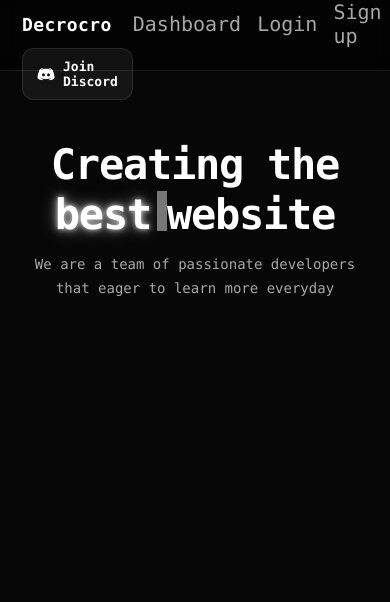
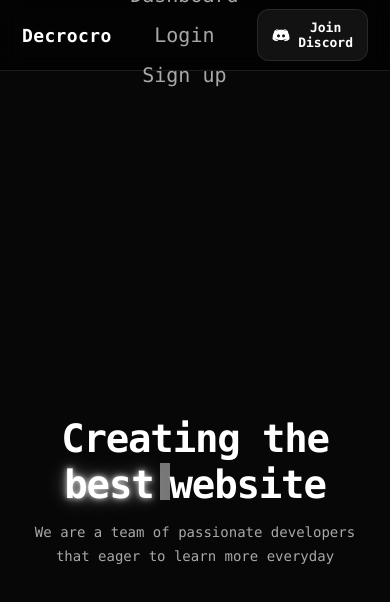
Before and after one commit to nodecrocro/croWeb, a plain HTML site: page index.html in a window 390 px wide. Drawn offline with Linux system fonts and the light colour scheme.

Commit message:
Update style.css
fixing web interface bug in some devices

```diff
--- a/style.css
+++ b/style.css
@@ -31,8 +31,9 @@ header{
   height: 70px;
   padding: 0 22px;
 
-  display: grid;
-  grid-template-columns: 220px 1fr 220px;
+  display: flex;
+  justify-content: space-between;
+  flex-warp: wrap;
   align-items: center;
 }
 
@@ -77,7 +78,8 @@ header{
 .links{
   justify-self: center;
   display: flex;
-  gap: 30px;
+  gap: 24px;
+  flex-wrap: wrap;
   align-items: center;
 }
 
@@ -110,14 +112,14 @@ header:hover::after{
   display: flex;
   flex-direction: column;
   align-items: center;
-  justify-content: flex-start;
+  justify-content: center;
   padding-top: 30px;
   text-align: center;
   gap: 14px;
 }
 
 .hero-title{
-  font-size: 56px;
+  font-size: clamp(32px, 8vw, 56px);
   letter-spacing: -0.03em;
 }
 
@@ -125,7 +127,7 @@ header:hover::after{
   max-width: 720px;
   color: var(--muted);
   line-height: 1.7;
-  font-size: 14px;
+  font-size: clamp(14px, 2.8vw, 18px);
 }
 
 .caret{
@@ -145,15 +147,19 @@ header:hover::after{
 @media (max-width: 900px){
   .nav{
     grid-template-columns: 1fr auto;
+     justify-content: center;
+    text-align: center;
   }
   .links{
     justify-self: end;
     gap: 16px;
+    width: 100%;
+    justify-content: center;
   }
   header::after{
     display: none;
   }
-  .hero-title{ font-size: 42px; }
+  .hero-title{ font-size: clamp(28px, 10vw, 40px); }
 }
 
 .glow {
```
